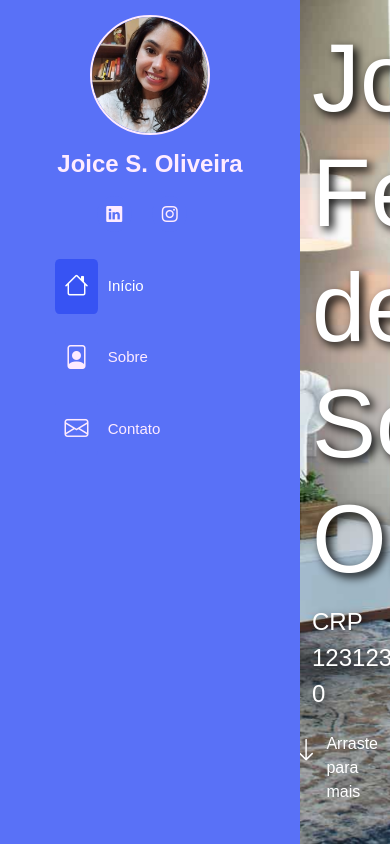
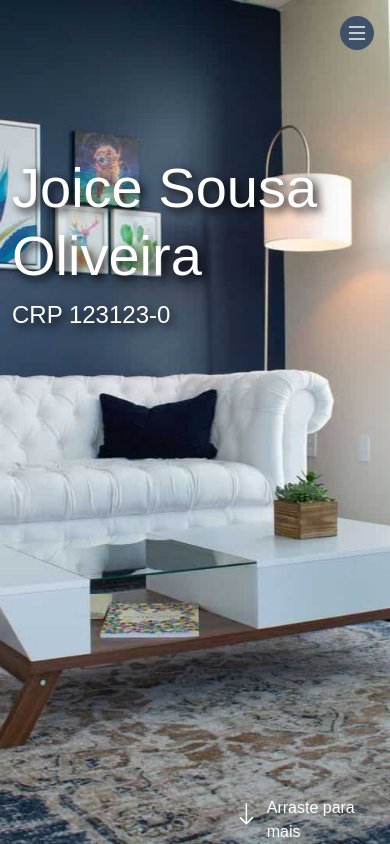
Before and after one commit to guiravisio/JSO, a Flask app: page / in a window 390 px wide; the page is wider, and only the part inside the window is pictured. Run offline with Flask 3, Linux system fonts and the light colour scheme; some libraries are stand-ins or nearby versions.

Commit message:
Implementação JS

```diff
--- a/static/script.js
+++ b/static/script.js
@@ -0,0 +1,10 @@
+/* Abre e fecha navegação */
+const menuMobile = document.querySelector('.menu-mobile')
+const body = document.querySelector('body')
+
+menuMobile.addEventListener('click', () =>  {
+    menuMobile.classList.contains("bi-list")
+        ? menuMobile.classList.replace("bi-list", "bi-x")
+        : menuMobile.classList.replace("bi-x" , "bi-list");
+    body.classList.toggle("menu-nav-active");
+})
--- a/static/style.css
+++ b/static/style.css
@@ -11,7 +11,7 @@ html, body{
     top: 0;
     left: 0;
     bottom: 0;
-    background: #5971f7;
+    background: #3f5169;
     overflow-y: auto;
     width: 300px;
     transition: all ease-in-out 0.5s;
@@ -38,7 +38,7 @@ html, body{
 
 #header .profile .social-links a{
     font-size: 1rem;
-    background-color: #5971f7;
+    background-color: #3f5169;
     color: #feebff;
     padding: 0.6rem;
     margin-right: 1rem;
@@ -49,7 +49,7 @@ html, body{
 
 #header .profile .social-links a:hover{
     color: #ffffff;
-    background-color: #3753f3;
+    background-color: #25303f;
 }
 
 .nav-menu{
@@ -66,11 +66,9 @@ html, body{
 
 .nav-menu a i, .nav-menu a:focus i{
     font-size: 24px;
+    padding-right: 1.5rem;
     color: #feebff;
-    background-color:  #5971f7;
-    padding: 0.6rem;
-    margin-right: 0.6rem;
-    border-radius: 10%;
+
 }
 
 .nav-menu a:hover, .nav-menu .active, .nav-menu .active:focus, .nav-menu li:hover > a{
@@ -80,10 +78,6 @@ html, body{
 
 .nav-menu a:hover i, .nav-menu .active i, .nav-menu .active:focus i, .nav-menu li:hover > a i{
     color: #ffffff;
-    background-color:  #3753f3;
-    padding: 0.6rem;
-    margin-right: 0.6rem;
-    border-radius: 10%;
 }
 
 #main{
@@ -101,7 +95,7 @@ section#inicio{
 }
 
 section#inicio h2{
-    font-size:  6rem;
+    font-size:  3rem;
 }
 
 section#inicio span#subtitle{
@@ -121,3 +115,48 @@ section#inicio div#arraste a{
     text-decoration: none;
     color: #fff;
 }
+
+i.menu-mobile{
+    position: fixed;
+    color: #fff;
+    background-color: #3f5169;
+    right: 1rem;
+    top: 1rem;
+    font-size: 1.5rem;
+    border-radius: 4rem;
+    cursor: pointer;
+    z-index: 10;
+    width: 45;
+    height: 45;
+    padding: 5px;
+    display: none;
+    justify-content: center;
+    align-items: center;
+}
+
+.menu-nav-active{
+    overflow: hidden;
+}
+
+.menu-nav-active #header{
+    left: 0;
+}
+
+@media (max-width: 1024px){
+    #header {
+        left: -300px;
+    }
+    i.menu-mobile{
+        display: flex;
+    }
+    section#inicio h2{
+        font-size: 3.5rem;
+    }
+    span#subtitle{
+        margin-right: 0;
+        font-size: 1rem;
+    }
+    #main{
+        margin-left: 0;
+    }
+}
--- a/templates/index.html
+++ b/templates/index.html
@@ -16,6 +16,8 @@
     <title>Psicóloga Joice S. Oliveira</title>
 </head>
 <body>
+    <i class="bi bi-list menu-mobile"></i>
+
     <aside id="header">
         <section class="profile">
             <img src="../static/img/profile.jpg" alt="Joice">
@@ -47,11 +49,11 @@
 
     <main id="main">
         <section id="inicio" class="row m-0 p-0">
-            <div class="col-md-5 d-flex justify-content-center align-itens-center flex-column " >
-                <h2 class="text-white text-shadow">Joice Fernanda de Sousa Oliveira</h2>
+            <div class="col-md-8 d-flex justify-content-center align-itens-center flex-column " >
+                <h2 class="text-white text-shadow">Joice Sousa Oliveira</h2>
                 <span id="subtitle" class="text-white text-shadow">CRP 123123-0</span>
             </div>
-            <div class="col-md-7 d-flex justify-content-end align-itens-end ">
+            <div class="col-md-4 d-flex align-items-end justify-content-end">
                 <div id="arraste" class="d-flex align-itens-center">
                     <i class="bi bi-arrow-down text-white pe-2 fs-2" aria-hidden="true"></i> <a href="">Arraste para mais</a>
                 </div>
```
